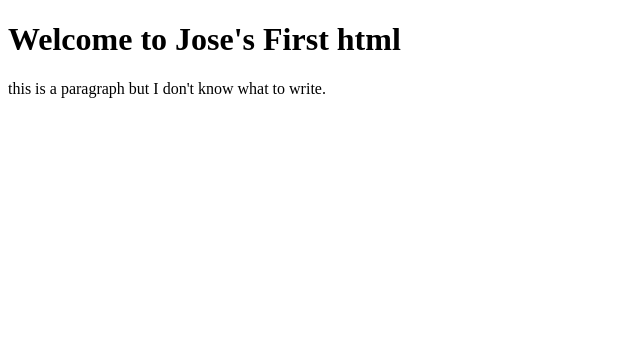
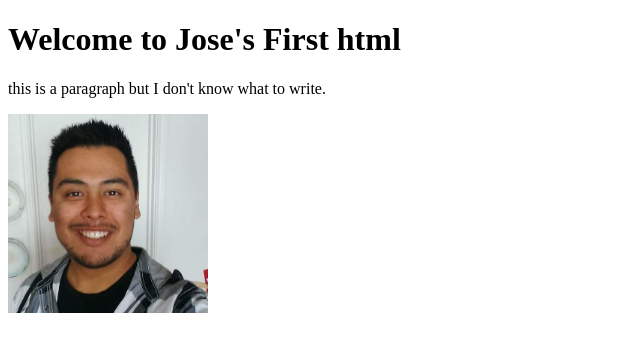
Before and after one commit to Cobo106/html2, a plain HTML site: page index.html in a window 1280 px wide. Shown: the whole page, without its empty margins (0-640 px from the left). Drawn offline with Linux system fonts and the light colour scheme.

Commit message:
add selfie
added selfie with black and white plaid shirt

```diff
--- a/index.html
+++ b/index.html
@@ -9,6 +9,7 @@
 	<div class="main_container">
 	<h1>Welcome to Jose's First html</h1>
 		<p>this is a paragraph but I don't know what to write.</p>
+		<img src="images/jose_selfie.jpg.jpg" alt="JPG of Jose" width="200px"/>
 	</div>
 
 
```
Also changed, not shown: images/jose_selfie.jpg.jpg (added).
